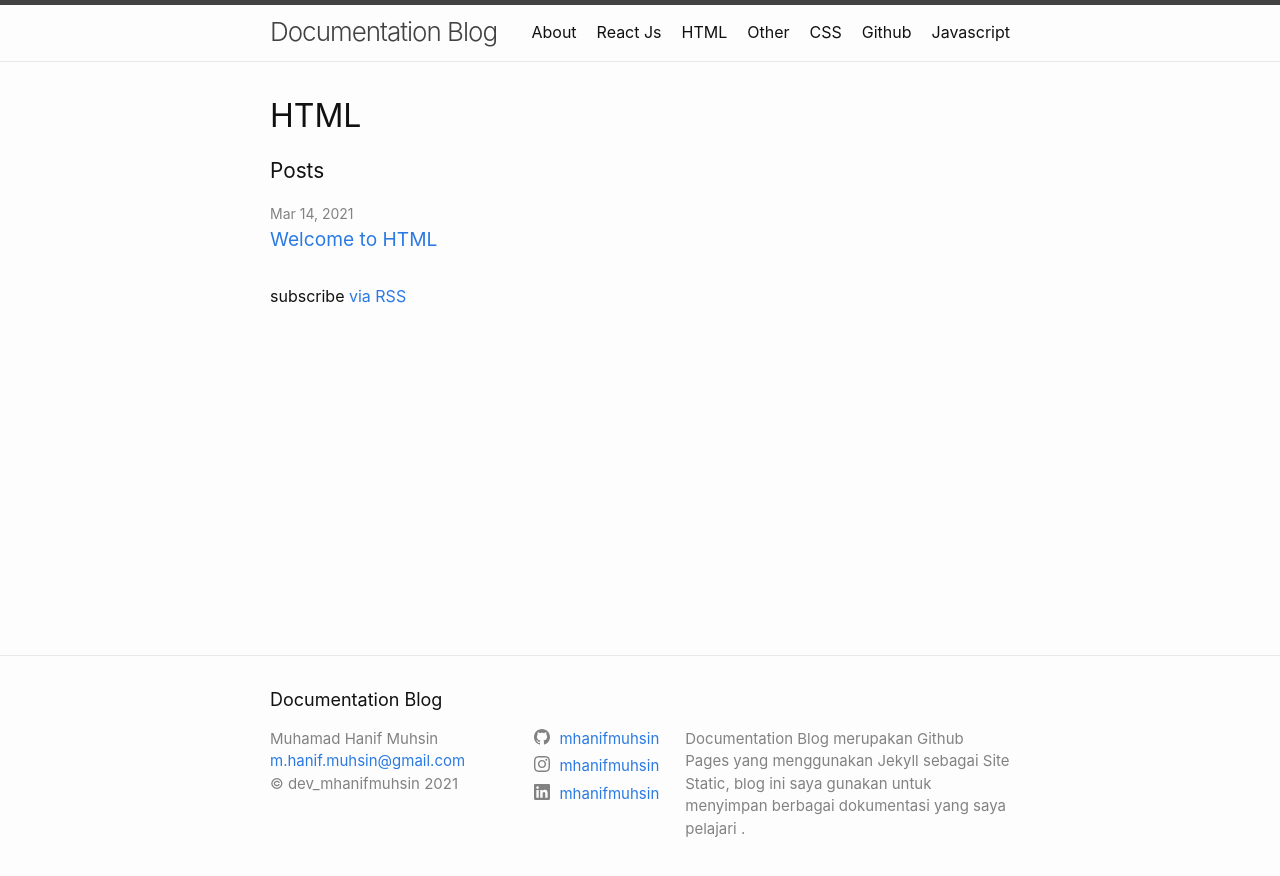
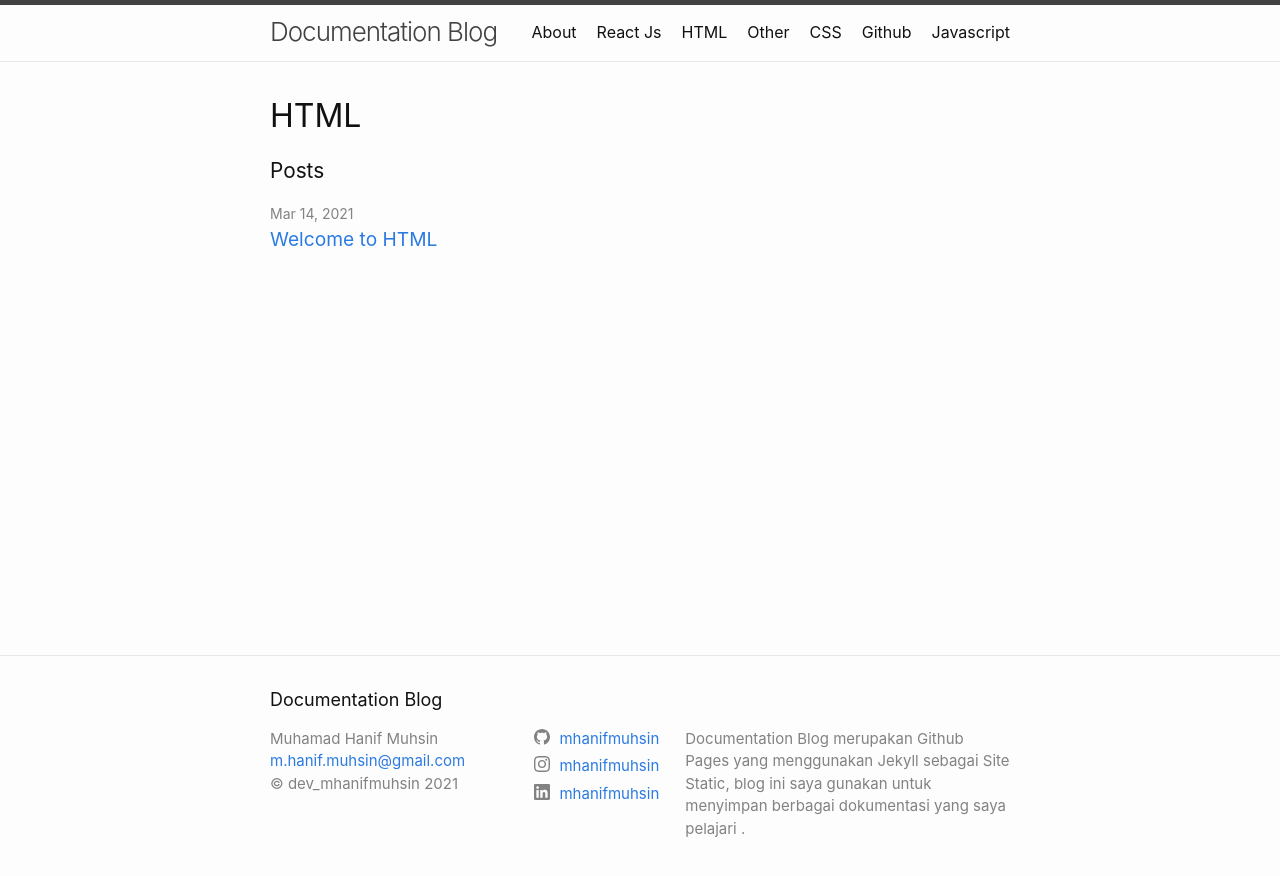
Before and after one commit to mhanifmuhsin/m-docs, a Jekyll site: the page built from html/index.markdown, in a window 1280 px wide. Shown: the top 876 px of the page. Built offline with Jekyll 4.4.1, drawn with Linux system fonts in a browser that asks for light colours.

Commit message:
update status

```diff
--- a/_layouts/home-css.html
+++ b/_layouts/home-css.html
@@ -30,7 +30,7 @@ layout: default
       {%- endfor -%}
     </ul>
 
-    <p class="rss-subscribe">subscribe <a href="{{ "/feed.xml" | relative_url }}">via RSS</a></p>
+    <!-- <p class="rss-subscribe">subscribe <a href="{{ "/feed.xml" | relative_url }}">via RSS</a></p> -->
   {%- endif -%}
 
 </div>
--- a/_layouts/home-github.html
+++ b/_layouts/home-github.html
@@ -30,7 +30,7 @@ layout: default
       {%- endfor -%}
     </ul>
 
-    <p class="rss-subscribe">subscribe <a href="{{ "/feed.xml" | relative_url }}">via RSS</a></p>
+    <!-- <p class="rss-subscribe">subscribe <a href="{{ "/feed.xml" | relative_url }}">via RSS</a></p> -->
   {%- endif -%}
 
 </div>
--- a/_layouts/home-html.html
+++ b/_layouts/home-html.html
@@ -30,7 +30,7 @@ layout: default
       {%- endfor -%}
     </ul>
 
-    <p class="rss-subscribe">subscribe <a href="{{ "/feed.xml" | relative_url }}">via RSS</a></p>
+    <!-- <p class="rss-subscribe">subscribe <a href="{{ "/feed.xml" | relative_url }}">via RSS</a></p> -->
   {%- endif -%}
 
 </div>
--- a/_layouts/home-javascript.html
+++ b/_layouts/home-javascript.html
@@ -30,7 +30,7 @@ layout: default
       {%- endfor -%}
     </ul>
 
-    <p class="rss-subscribe">subscribe <a href="{{ "/feed.xml" | relative_url }}">via RSS</a></p>
+    <!-- <p class="rss-subscribe">subscribe <a href="{{ "/feed.xml" | relative_url }}">via RSS</a></p> -->
   {%- endif -%}
 
 </div>
--- a/_layouts/home-other.html
+++ b/_layouts/home-other.html
@@ -30,7 +30,7 @@ layout: default
       {%- endfor -%}
     </ul>
 
-    <p class="rss-subscribe">subscribe <a href="{{ "/feed.xml" | relative_url }}">via RSS</a></p>
+    <!-- <p class="rss-subscribe">subscribe <a href="{{ "/feed.xml" | relative_url }}">via RSS</a></p> -->
   {%- endif -%}
 
 </div>
--- a/_layouts/home-reactjs.html
+++ b/_layouts/home-reactjs.html
@@ -30,7 +30,7 @@ layout: default
       {%- endfor -%}
     </ul>
 
-    <p class="rss-subscribe">subscribe <a href="{{ "/feed.xml" | relative_url }}">via RSS</a></p>
+    <!-- <p class="rss-subscribe">subscribe <a href="{{ "/feed.xml" | relative_url }}">via RSS</a></p> -->
   {%- endif -%}
 
 </div>
```
